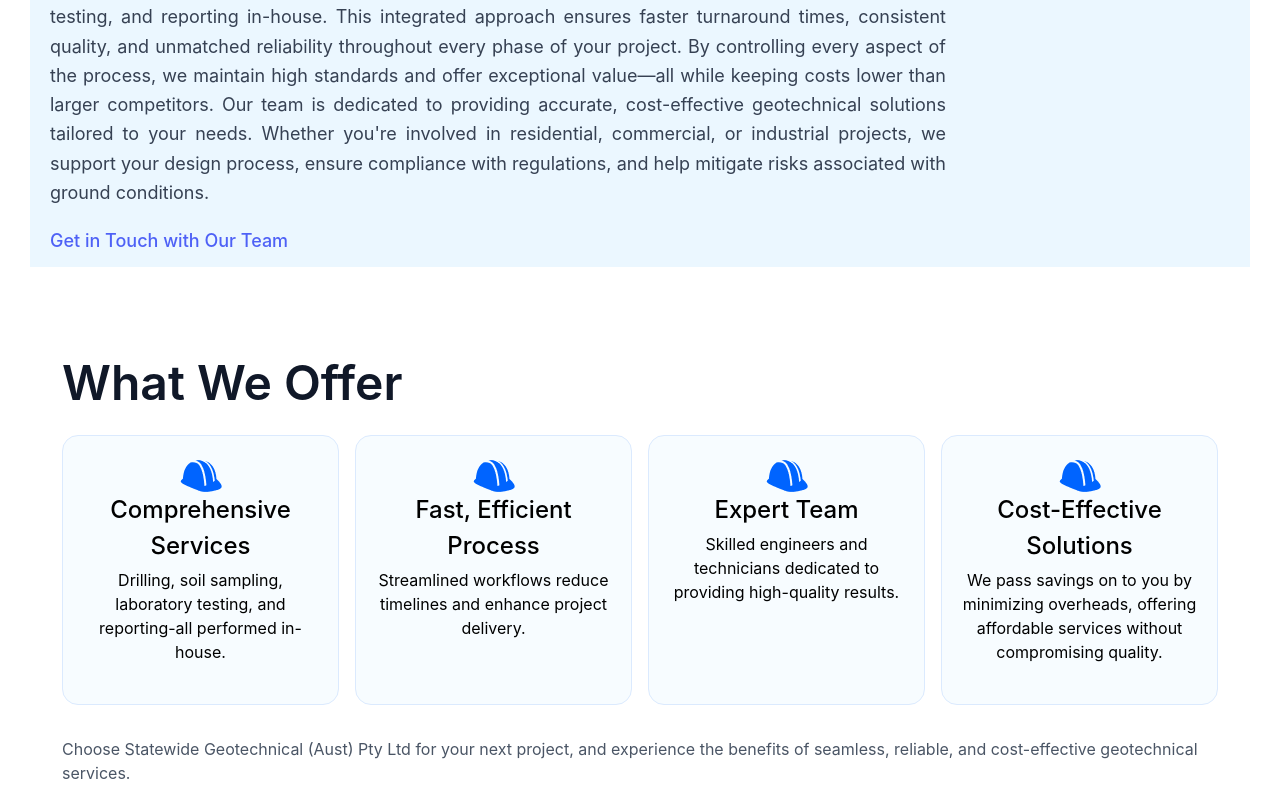
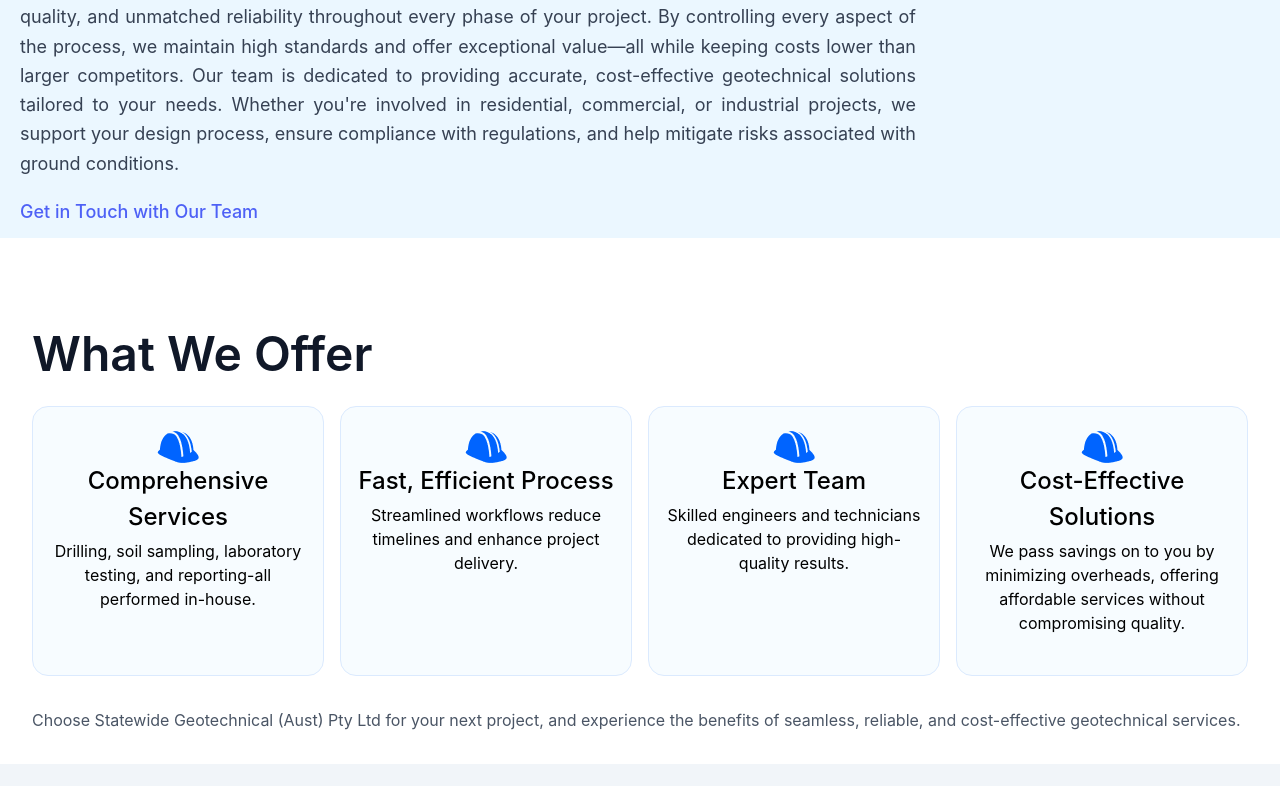
Before and after one commit to tharanga-madurapperuma/statewide-geotechnical_construction-site, a React (Vite) app: page /TrustedLeaders in a window 1280 px wide. Shown: the part 1747-2533 px from the top of the page. Built offline with nearby package versions, Linux system fonts and the light colour scheme.

Commit message:
change trutedleaders

```diff
--- a/src/pages/FoundationBuilt.jsx
+++ b/src/pages/FoundationBuilt.jsx
@@ -6,7 +6,7 @@
 const FoundationBuilt = () => {
   return (
     <div className="flex flex-col w-full items-center justify-center">
-      <div className="flex items-center justify-center h-screen mt-0">
+      <div className="flex items-center justify-center mt-0">
         <ButtonCard
           image="/Rectangle647.png"
           title="Foundations Built for Reliability"
--- a/src/pages/TrustedLeaders.jsx
+++ b/src/pages/TrustedLeaders.jsx
@@ -7,7 +7,7 @@
 const TrustedLeaders = () => {
   return (
     <div className="flex flex-col w-full items-center justify-center">
-      <div className="max-w-[1220px] mx-auto">
+      <div className='w-full h-auto'>
         <HeroSection
           title="Trusted Leaders in Geotechnical & Geological Services"
           description="Over 30,000 successful ground investigation projects completed."
@@ -38,7 +38,7 @@
         </div>
       </div>
 
-      <div className="max-w-[1220px] mx-auto p-8">
+      <div className="max-w-[1408px] mx-auto p-8">
         <h2 className="text-24 sm:text-36 md:text-48 font-600 text-gray-900 font-inter  mb-4">
           What We Offer
         </h2>
```
